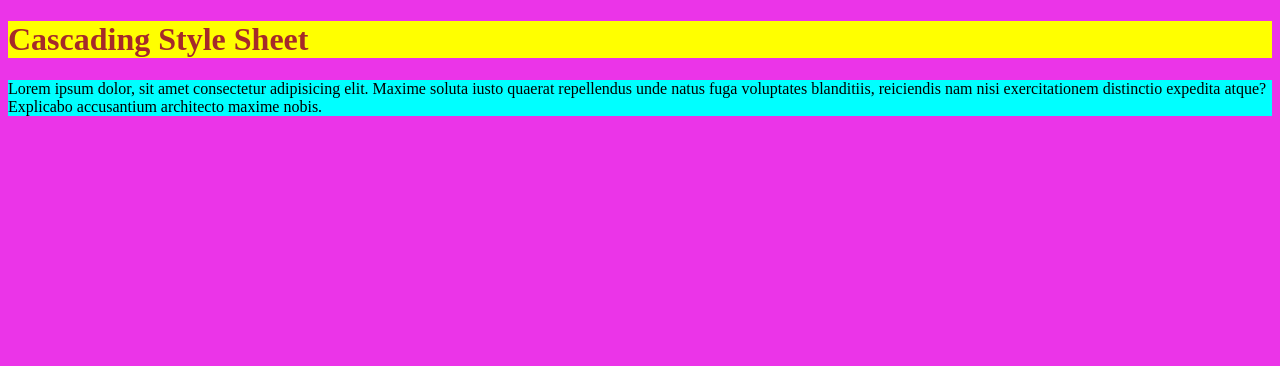
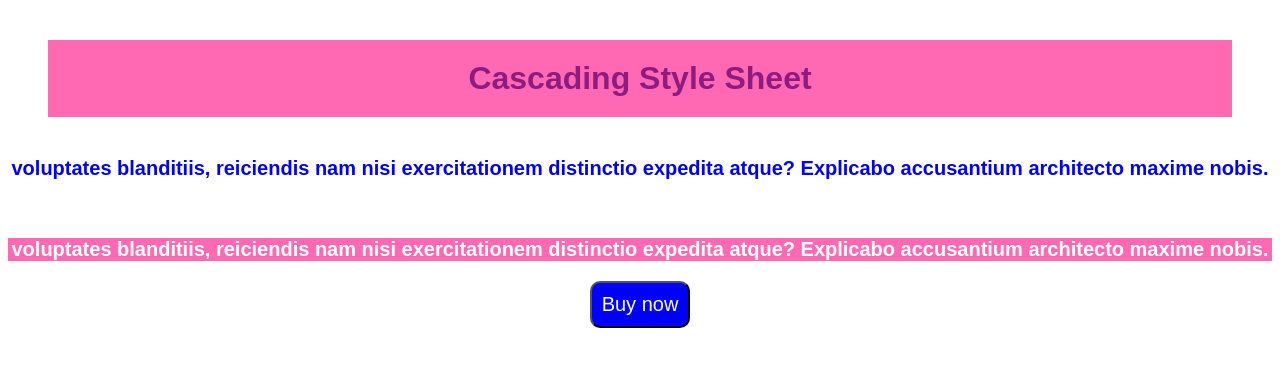
Before and after one commit to Malihanaz09/web_development_course_classess, a plain HTML site: page class4_css/index.html in a window 1280 px wide. Drawn offline with Linux system fonts and the light colour scheme.

Commit message:
update_class4

```diff
--- a/class4_css/index.html
+++ b/class4_css/index.html
@@ -6,13 +6,15 @@
     <title>class 4</title>
     <link rel="stylesheet" href="./style.css">
     <!-- <style>
-        h1{
-            color: pink;
+        p{
+            color: chocolate;
         }
     </style> -->
 </head>
 <body>
-    <h1 class="heading">Cascading Style Sheet</h1>
-    <p id="para1">Lorem ipsum dolor, sit amet consectetur adipisicing elit. Maxime soluta iusto quaerat repellendus unde natus fuga voluptates blanditiis, reiciendis nam nisi exercitationem distinctio expedita atque? Explicabo accusantium architecto maxime nobis.</p>
+    <h1 style="color: rgb(143, 27, 129);" class="main">Cascading Style Sheet</h1>
+    <p id="para1">voluptates blanditiis, reiciendis nam nisi exercitationem distinctio expedita atque? Explicabo accusantium architecto maxime nobis.</p>
+    <br><p class="main">voluptates blanditiis, reiciendis nam nisi exercitationem distinctio expedita atque? Explicabo accusantium architecto maxime nobis.</p>
+    <button>Buy now</button>
 </body>
 </html>
--- a/class4_css/style.css
+++ b/class4_css/style.css
@@ -1,10 +1,27 @@
-body{
-    background-color: rgb(235, 52, 232);
+*{
+    /* background-color: yellow; */
+    font-family: Arial, sans-serif;
+    text-align: center;
 }
-.heading{
-    color: brown;
-    background-color: yellow;
+h1{
+    margin: 40px;
+    padding: 20px;
+}
+p{
+    color: white;
+      font-size: 20px;
+    font-weight: bold;
 }
 #para1{
-    background-color: aqua;
+    color: blue;
 }
+.main{
+    background-color: hotpink;
+}
+button{
+    background-color: blue;
+    color: white;
+    padding: 10px;
+    font-size: 20px;
+    border-radius: 10px;
+}
```
